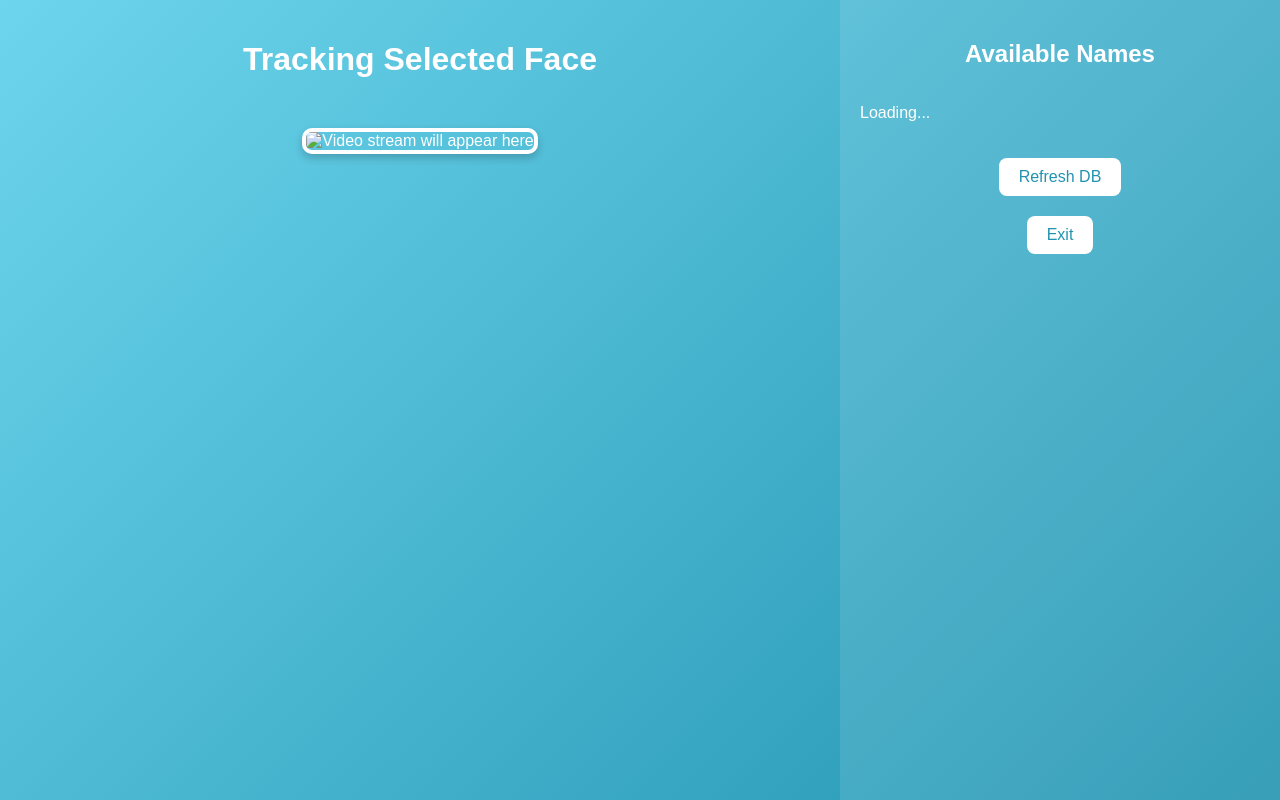
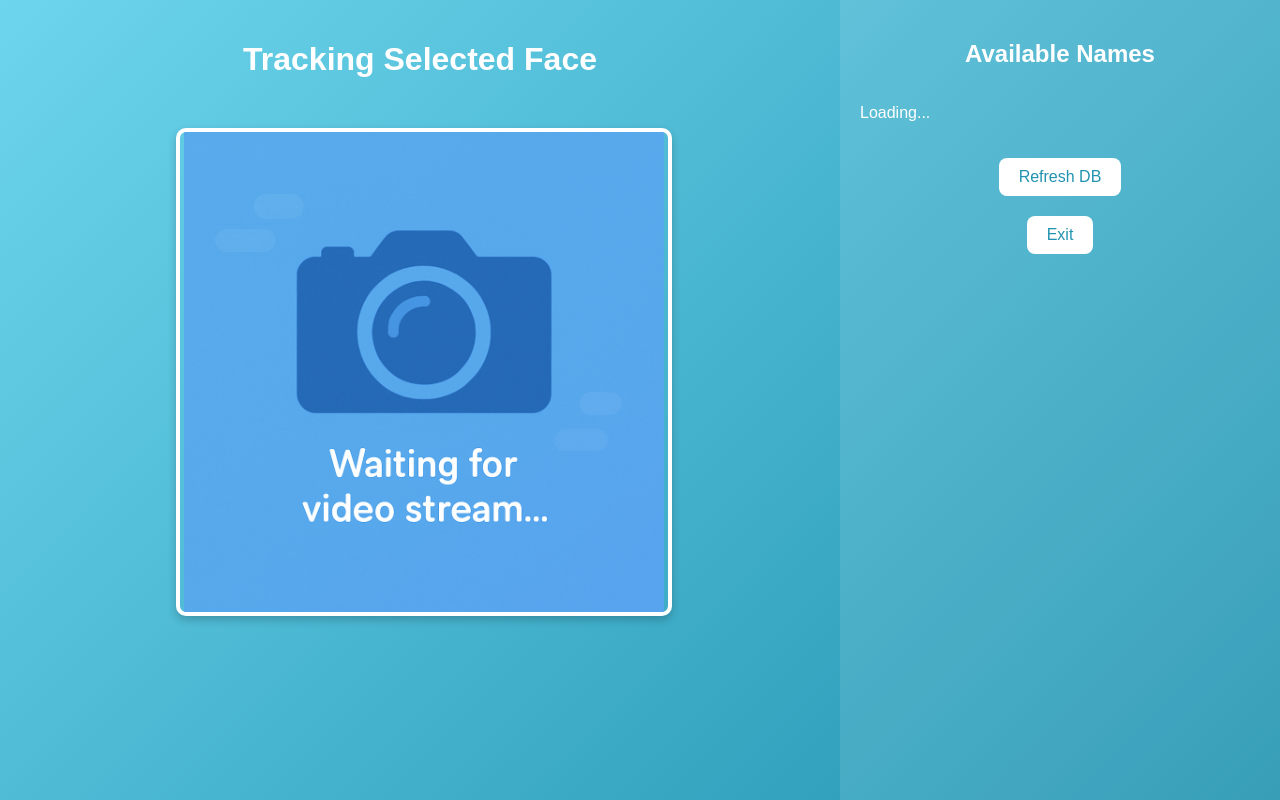
Before and after one commit to Hankin72/OmniSight-Bot-proj, a Flask app: page /track in a window 1280 px wide. Run offline with Flask 3, Linux system fonts and the light colour scheme; data that the repository does not hold is empty; parts of the project's set-up code (start-up, migrations or seed data) failed here and were passed over.

Commit message:
track.html 使用一个静态图片来替代损图

```diff
--- a/templates/track.html
+++ b/templates/track.html
@@ -95,6 +95,17 @@
             transform: scale(1.05);
         }
 
+        img.stream {
+            border: 4px solid #fff;
+            border-radius: 10px;
+            max-width: 640px;
+            max-height: 480px;
+            object-fit: contain;
+            width: 100%;
+            height: auto;
+            box-shadow: 0 4px 8px rgba(0, 0, 0, 0.2);
+        }
+
         @media (max-width: 768px) {
             body {
                 flex-direction: column;
@@ -111,7 +122,9 @@
     <div class="video-section">
         <h1>Tracking Selected Face</h1>
         <div class="video-wrapper">
-            <img id="videoStream" class="stream" src="" alt="Video stream will appear here">
+            <img id="videoStream" class="stream" src="/static/img/wait_stream.png"
+                alt="Waiting for vide stream"
+                onerror="this.src='/static/img/wait_stream.png'">
         </div>
     </div>
 
```
Also changed, not shown: static/img/wait_stream.png (added).
